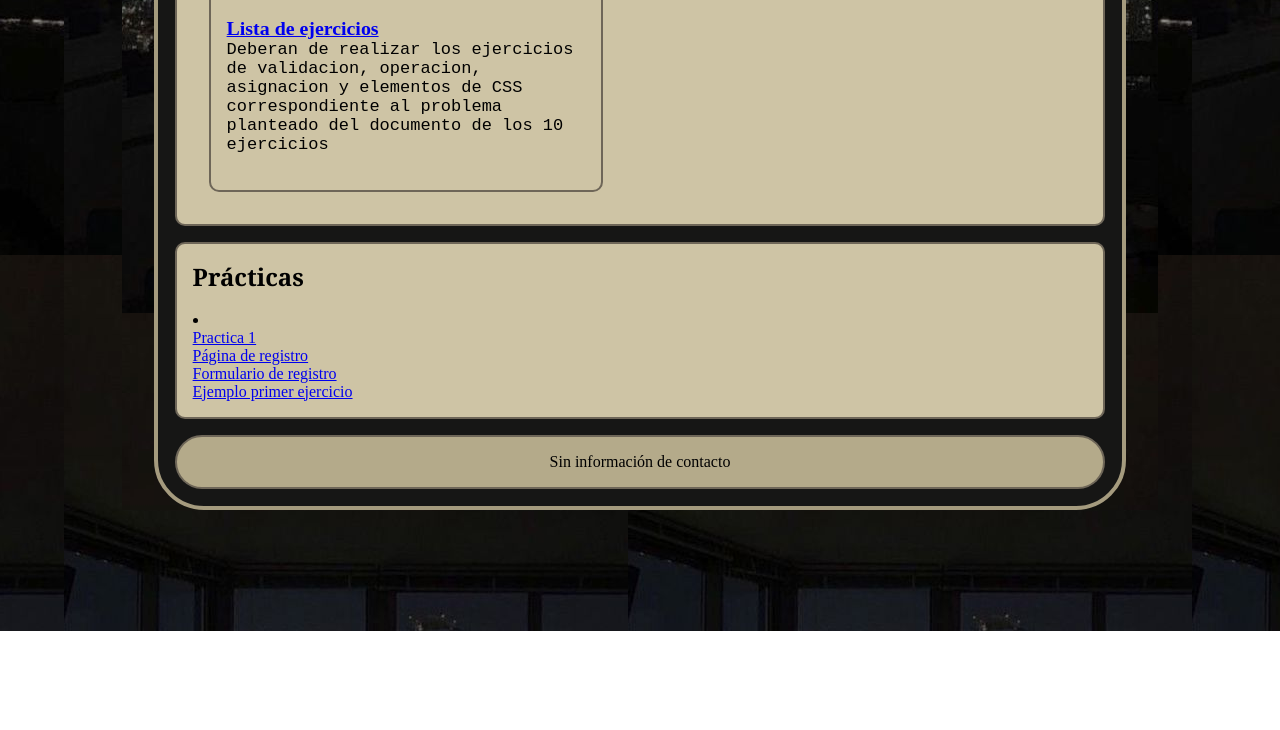
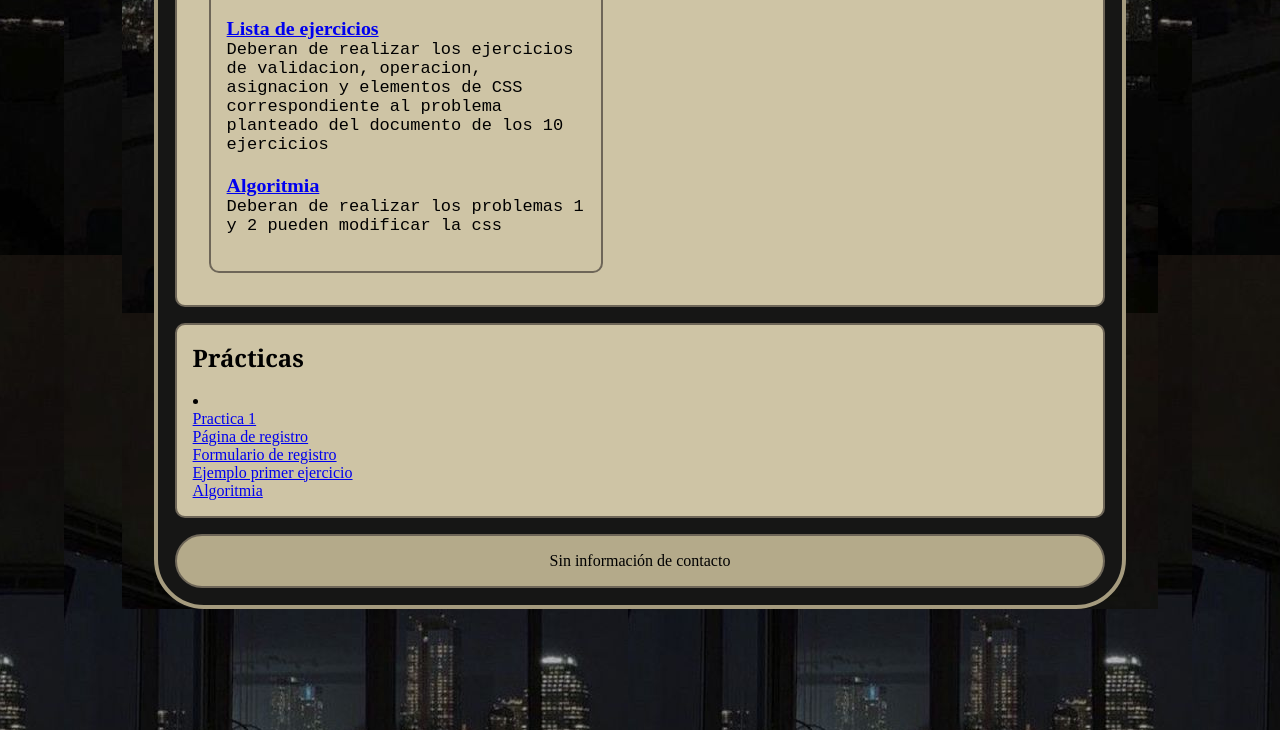
Before and after one commit to CuackcCuack/4IV10-PSW-Gomez-Jimenez-Karina.Avigail, a plain HTML site: page index.html in a window 1280 px wide. Shown: the part 1551-2281 px from the top of the page. Before the commit the page ends 2182 px from the top, so only its background shows below. Drawn offline with Linux system fonts and the light colour scheme; files whose address does not match are found by name.

Commit message:
Que paisana, no lo subí al index JAJAJAJ

```diff
--- a/index.html
+++ b/index.html
@@ -122,7 +122,10 @@
                     </p>
                     <br>
 
-                    <h1></h1>
+                    <h1><a href="./05Algoritmia/algoritma.html">Algoritmia</a></h1>
+                    <p>Deberan de realizar los problemas 1 y 2 pueden modificar la css
+                    </p>
+                    <br>
 
                 </article>
 
@@ -146,6 +149,8 @@
                     <a href="./03Registro/formularioregistro.html">Formulario de registro</a>
                     <br>
                     <a href="./04Ejercicios/index.html">Ejemplo primer ejercicio</a>
+                    <br>
+                    <a href="./05Algoritmia/algoritma.html">Algoritmia</a>
                 </ol>
             </li>
         </section>
```
